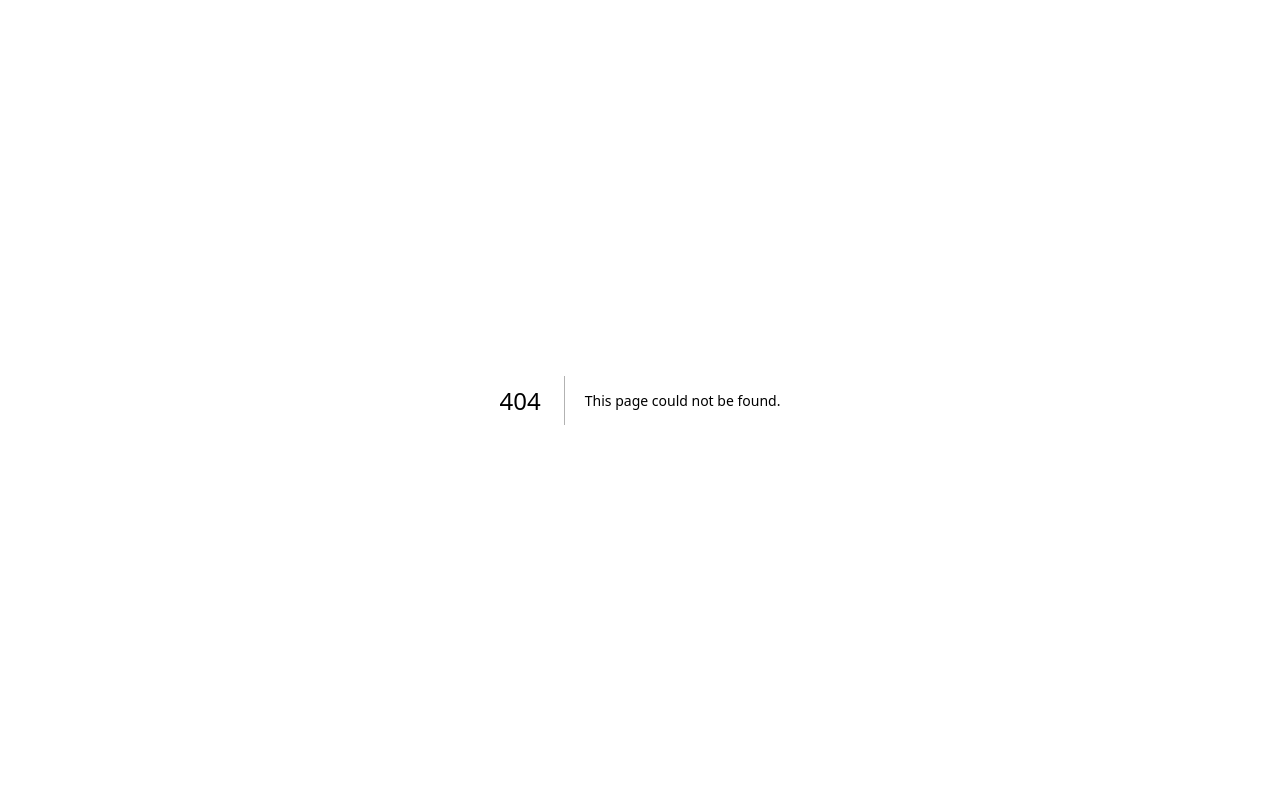
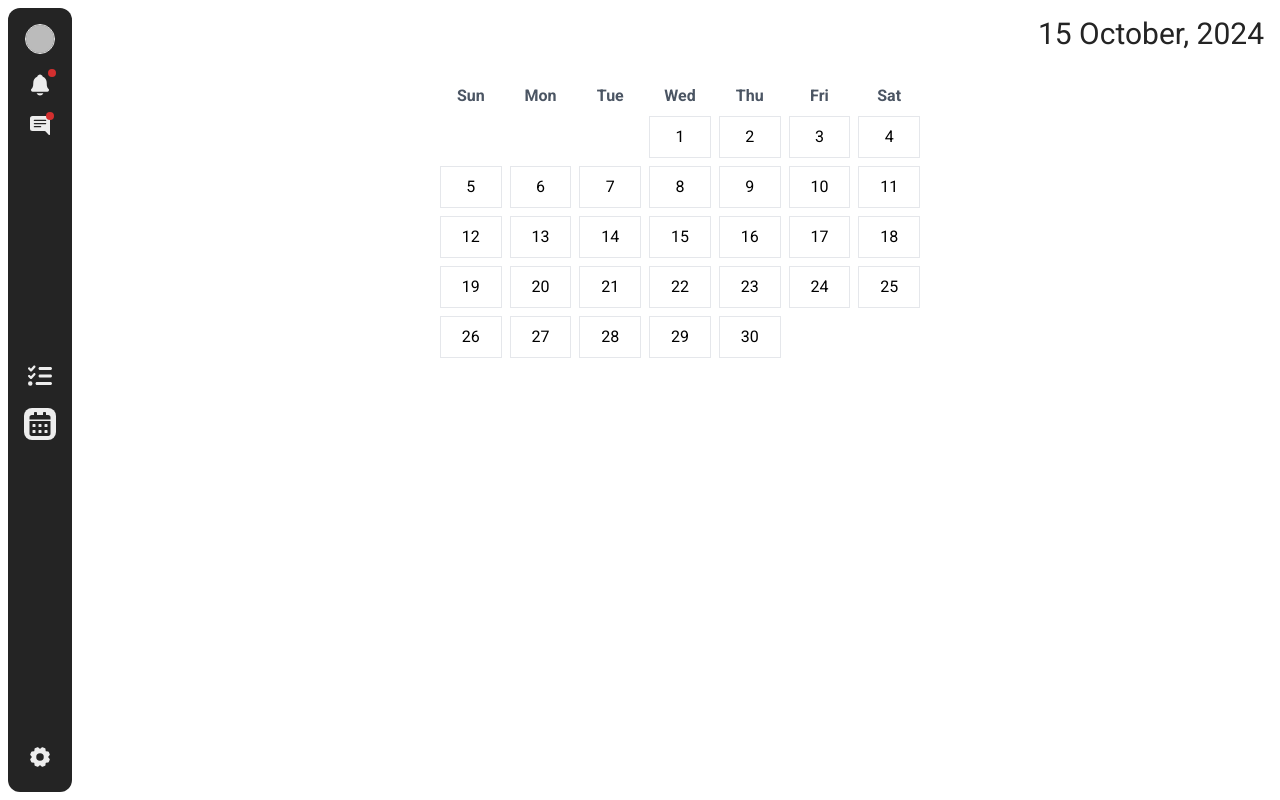
Before and after one commit to Triyo11/ouji-app, a Next.js app: page /event in a window 1280 px wide. Before the commit this address had no page. Built offline with nearby package versions, Linux system fonts and the light colour scheme; no server answers; sample sign-in values are in the browser's storage.

Commit message:
add route to event & create init calendar component

```diff
--- /dev/null
+++ b/src/app/event/page.tsx
@@ -0,0 +1,26 @@
+import Calendar from "@/components/Calendar";
+import Sidebar from "@/components/Sidebar";
+import { format } from "date-fns";
+
+const Event = () => {
+  // TODO: save nowDate in State Management
+  const nowDate = format(new Date(), "d MMMM, yyyy");
+
+  return (
+    <div className="flex">
+      <Sidebar />
+      <div className="flex flex-col w-full h-screen">
+        <div className="max-h-fit w-full p-4">
+          <span className="flex float-end text-3xl text-scheme-1-foreground">
+            {nowDate}
+          </span>
+        </div>
+        <div className="h-full w-full mx-0 my-auto px-4">
+          <Calendar />
+        </div>
+      </div>
+    </div>
+  );
+};
+
+export default Event;
--- /dev/null
+++ b/src/components/Calendar/index.tsx
@@ -0,0 +1,40 @@
+const daysOfWeek = ["Sun", "Mon", "Tue", "Wed", "Thu", "Fri", "Sat"];
+
+const Calendar = () => {
+  // Contoh data hari-hari dalam bulan
+  const daysInMonth = Array.from({ length: 30 }, (_, i) => i + 1);
+
+  return (
+    <div className="p-4 max-w-lg mx-auto">
+      {/* Header Hari */}
+      <div className="grid grid-cols-7 gap-2 text-center font-bold">
+        {daysOfWeek.map((day, idx) => (
+          <div key={idx} className="text-gray-600">
+            {day}
+          </div>
+        ))}
+      </div>
+
+      {/* Grid Tanggal */}
+      <div className="grid grid-cols-7 gap-2 mt-2">
+        {/* Menambahkan kotak kosong untuk hari pertama jika diperlukan */}
+        {Array(3)
+          .fill("")
+          .map((_, idx) => (
+            <div key={idx}></div>
+          ))}
+
+        {daysInMonth.map((day) => (
+          <div
+            key={day}
+            className="border p-2 text-center hover:bg-blue-500 hover:text-white transition duration-200"
+          >
+            {day}
+          </div>
+        ))}
+      </div>
+    </div>
+  );
+};
+
+export default Calendar;
--- a/src/components/Sidebar/index.tsx
+++ b/src/components/Sidebar/index.tsx
@@ -10,7 +10,7 @@ import { FaCalendarAlt } from "react-icons/fa";
 import Badge from "@mui/material/Badge";
 import { useState } from "react";
 import OverlayPanelSetting from "./OverlayPanelSetting";
-import { useRouter } from "next/navigation";
+import { useRouter, usePathname } from "next/navigation";
 import clsx from "clsx";
 import { Icon } from "@mui/material";
 
@@ -19,14 +19,14 @@ const Sidebar = () => {
     useState(false);
   const [invisibleBadgeMessage, setInvisibleBadgeMessage] = useState(false);
   const [showSettings, setShowSettings] = useState(false);
-  const [activeMenu, setActiveMenu] = useState(1);
   // jika menggunakan useAuth() harus menggunakan use client
   const user = useAuth();
   const router = useRouter();
+  const pathname = usePathname();
 
   const menus = [
     { id: 1, label: "Tasks", Icon: <FaListCheck />, href: "/dashboard" },
-    { id: 2, label: "Calendar", Icon: <FaCalendarAlt />, href: "/dashboard" },
+    { id: 2, label: "Calendar", Icon: <FaCalendarAlt />, href: "/event" },
   ];
 
   return (
@@ -75,13 +75,12 @@ const Sidebar = () => {
           <button
             key={menu.id}
             onClick={() => {
-              setActiveMenu(menu.id);
               router.push(menu.href);
             }}
             className={clsx(
               "text-2xl p-1 rounded-lg",
               "transition-all ease-in-out duration-300",
-              activeMenu === menu.id
+              pathname === menu.href
                 ? "text-scheme-1-foreground bg-scheme-1-background"
                 : "text-scheme-1-background bg-scheme-1-background/0"
             )}
```
Also changed, not shown: src/app/dashboard/page.tsx (+0 -25 lines).
